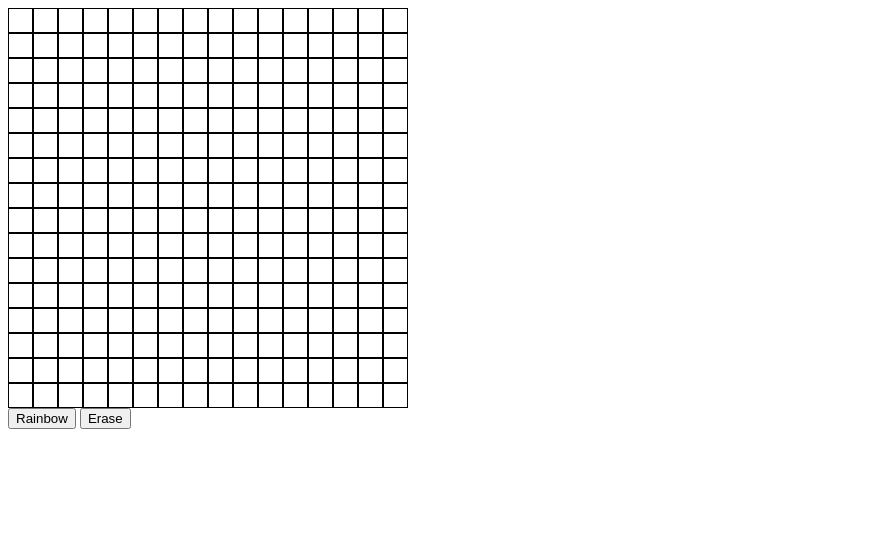
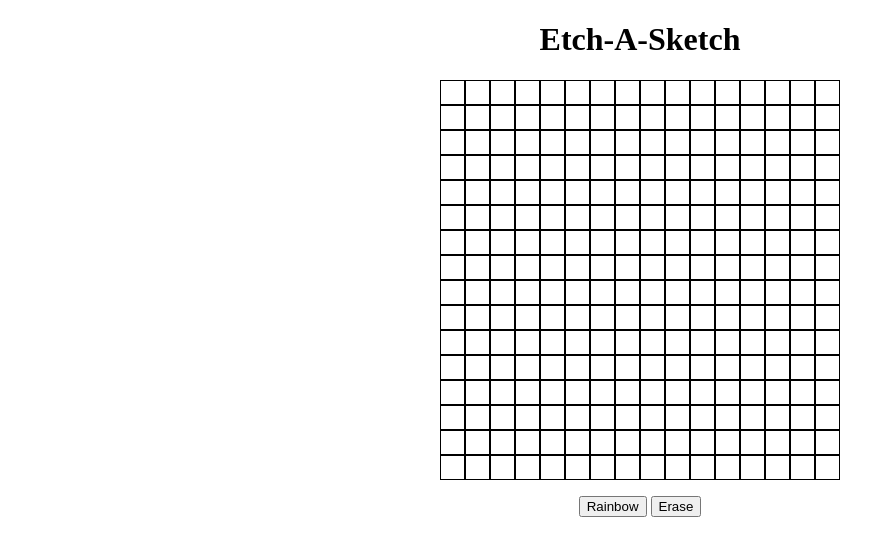
Before and after one commit to kalinaptrsn/etch-a-sketch, a plain HTML site: page index.html in a window 1280 px wide. Both pictures are taken after a click on the button "Rainbow". Shown: the whole page, without its empty margins (0-895 px from the left). Drawn offline with Linux system fonts and the light colour scheme.

Commit message:
Add erase and rainbow functionality

```diff
--- a/index.html
+++ b/index.html
@@ -6,11 +6,15 @@
 
 <body>
 
+<h1 class="header">Etch-A-Sketch</h1>
+
     <div class="container" id="grid">
     </div>
 
-    <button type="button" id="rainbow">Rainbow</button>
-    <button type="button" id="erase">Erase</button>
+    <div class="buttons">
+    <button class="button" type="button" id="rainbow">Rainbow</button>
+    <button class="button" type="button" id="erase">Erase</button>
+    </div>
 
 </body>
 <script src ="script.js"></script>
@@ -22,9 +26,25 @@
   box-sizing: border-box;
 }
 
+.header {
+    text-align: center;
+}
+
 .container {
   display: grid;
+  justify-content: center;
+  align-content: center;
   grid-template-columns: repeat(16, 25px [col-start]);
+
+}
+
+.buttons {
+    text-align: center;
+    padding: 2vh;
+}
+
+.button {
+    display: inline-block;
 }
 
 </style>
--- a/script.js
+++ b/script.js
@@ -1,12 +1,31 @@
 const container = document.querySelector('.container');
 const rainbow = document.querySelector('#rainbow');
 const erase = document.querySelector('#erase');
+let color = 'black';
+
+const getRainbowColor = () => {
+    const randomNum1 = Math.random() * 255;
+    const randomNum2 = Math.random() * 255;
+    const randomNum3 = Math.random() * 255;
+    return `rgb(${randomNum1}, ${randomNum2}, ${randomNum3})`;
+};
 
 for (let i = 0; i < 256; i++) {
     const div = document.createElement('div');
-    div.style.cssText = "border: 1px solid black; height: 25px; width: 25px";
+    div.style = "border: 1px solid black; height: 25px; width: 25px";
     container.appendChild(div);
     div.addEventListener('mouseover', function(e) {
-        this.style.backgroundColor = 'black';
+        const hoverColor = color === 'rainbow'
+            ? getRainbowColor()
+            : color;
+        this.style.backgroundColor = hoverColor;
     });
   }
+
+  erase.addEventListener('click', () => {
+        color = 'white';
+  });
+
+  rainbow.addEventListener('click', () => {
+        color = 'rainbow';
+  })
```
